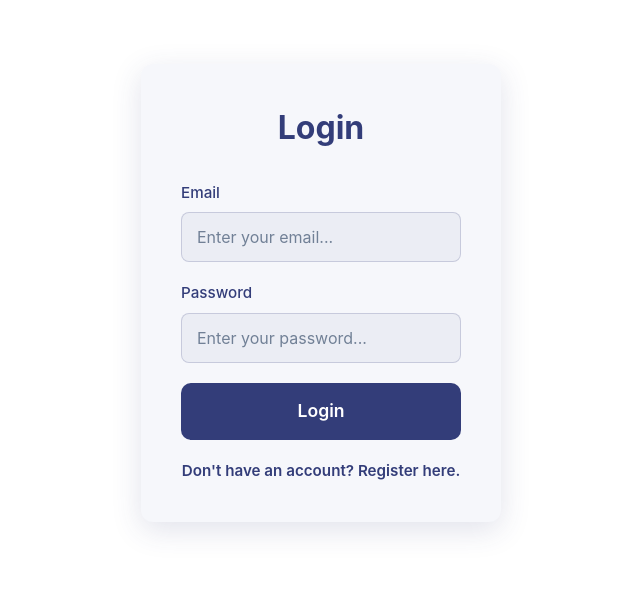
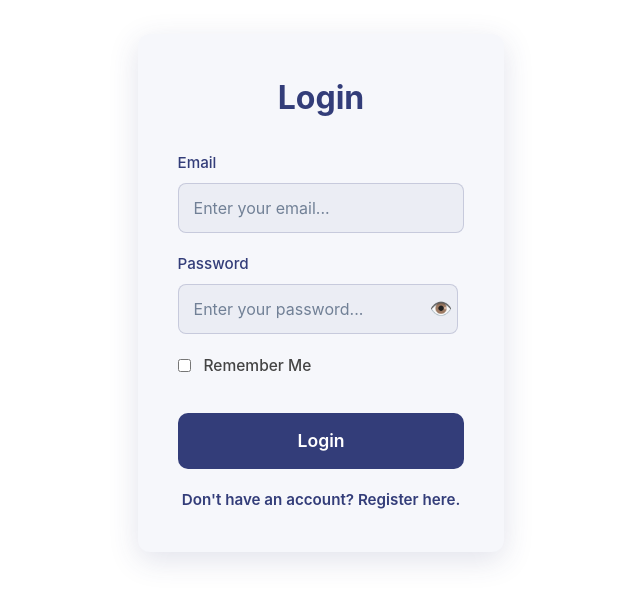
Before and after one commit to rapetoh/aiAssistant, a React (Vite) app: page /login in a window 1280 px wide. Shown: the part 107-708 px from the top of the page, without its empty margins (319-959 px from the left). Built offline with nearby package versions, Linux system fonts and the light colour scheme; no server answers.

Commit message:
Worked on the Login&Register page to better the interface and re-enforce how it works

```diff
--- a/src/components/AuthForm.css
+++ b/src/components/AuthForm.css
@@ -117,3 +117,51 @@
     font-size: 1em;
   }
 }
+
+.auth-input-wrapper {
+  display: flex;
+  align-items: center;
+  position: relative;
+}
+
+.show-password-toggle {
+  background: none;
+  border: none;
+  color: #805ad5;
+  font-size: 1.15em;
+  cursor: pointer;
+  margin-left: -32px;
+  margin-right: 8px;
+  padding: 0 4px;
+  outline: none;
+  transition: color 0.18s;
+  z-index: 2;
+}
+.show-password-toggle:focus,
+.show-password-toggle:hover {
+  color: #4f46e5;
+}
+
+.remember-me-group {
+  margin-bottom: 16px;
+  display: flex;
+  align-items: center;
+}
+
+.remember-me-label {
+  font-size: 0.97em;
+  color: #444;
+  display: flex;
+  align-items: center;
+  gap: 7px;
+  cursor: pointer;
+  font-weight: 500;
+}
+
+.remember-me-checkbox {
+  margin-right: 6px;
+  accent-color: #805ad5;
+}
+[data-theme="dark"] .remember-me-label {
+  color: #e0e7ff;
+}
--- a/src/components/AuthForm.jsx
+++ b/src/components/AuthForm.jsx
@@ -1,25 +1,72 @@
-import React from 'react';
+import React, { useRef, useEffect, useState } from 'react';
 import { Link } from 'react-router-dom';
 import './AuthForm.css';
 
-const AuthForm = ({ title, fields, onSubmit, loading, error, linkText, linkTo }) => {
+const AuthForm = ({ title, fields, onSubmit, loading, error, linkText, linkTo, rememberMe, onRememberMeChange }) => {
+  const [showPassword, setShowPassword] = useState(false);
+  const firstInvalidRef = useRef(null);
+
+  // Focus the first invalid field on error
+  useEffect(() => {
+    if (error && firstInvalidRef.current) {
+      firstInvalidRef.current.focus();
+    }
+  }, [error]);
+
   return (
-    <form className="auth-form" onSubmit={onSubmit}>
+    <form className="auth-form" onSubmit={onSubmit} noValidate>
       <h2 className="auth-form-title">{title}</h2>
-      {error && <p className="auth-form-error">{error}</p>}
-      {fields.map((field, index) => (
+      {error && (
+        <p className="auth-form-error" role="alert" aria-live="assertive">{error}</p>
+      )}
+      {fields.map((field, index) => {
+        const isPassword = field.type === 'password';
+        const inputId = `auth-input-${field.label.replace(/\s+/g, '').toLowerCase()}`;
+        return (
           <div className="form-group" key={index}>
-          <label htmlFor={field.label}>{field.label}</label>
+            <label htmlFor={inputId}>{field.label}</label>
+            <div className="auth-input-wrapper">
               <input
-            type={field.type}
-            id={field.label}
+                type={isPassword && showPassword ? 'text' : field.type}
+                id={inputId}
                 value={field.value}
                 onChange={(e) => field.onChange(e.target.value)}
                 required={field.required}
                 placeholder={`Enter your ${field.label.toLowerCase()}...`}
+                aria-invalid={!!error}
+                aria-describedby={error ? 'auth-form-error' : undefined}
+                ref={index === 0 && error ? firstInvalidRef : null}
+                autoComplete={isPassword ? 'current-password' : undefined}
               />
+              {isPassword && (
+                <button
+                  type="button"
+                  className="show-password-toggle"
+                  tabIndex={0}
+                  aria-label={showPassword ? 'Hide password' : 'Show password'}
+                  onClick={() => setShowPassword((v) => !v)}
+                >
+                  {showPassword ? '🙈' : '👁️'}
+                </button>
+              )}
             </div>
-      ))}
+          </div>
+        );
+      })}
+      {/* Remember Me Checkbox */}
+      {typeof rememberMe !== 'undefined' && typeof onRememberMeChange === 'function' && (
+        <div className="remember-me-group">
+          <label className="remember-me-label">
+            <input
+              type="checkbox"
+              checked={rememberMe}
+              onChange={e => onRememberMeChange(e.target.checked)}
+              className="remember-me-checkbox"
+            />
+            Remember Me
+          </label>
+        </div>
+      )}
       <button type="submit" className="auth-submit-button" disabled={loading}>
         {loading ? 'Loading...' : title}
       </button>
--- a/src/components/Chat.jsx
+++ b/src/components/Chat.jsx
@@ -210,7 +210,7 @@ const Chat = ({ chatId, chatTitle }) => {
         <span className="chat-input-tip-label">Tip:</span> You can <b >&nbsp;upload a file&nbsp;</b> in the <Link to="/documents" className="chat-input-tip-link">Documents</Link> section and chat about it here!
       </div>
       <form onSubmit={handleSubmit} className="input-form">
-        <input
+        < input
           type="text"
           value={input}
           onChange={(e) => setInput(e.target.value)}
--- a/src/pages/LoginPage.jsx
+++ b/src/pages/LoginPage.jsx
@@ -3,9 +3,18 @@ import { useNavigate, useLocation } from 'react-router-dom';
 import { useAuth } from '../context/AuthContext';
 import AuthForm from '../components/AuthForm';
 
+const validateEmail = (email) => {
+  return /^[^\s@]+@[^\s@]+\.[^\s@]+$/.test(email);
+};
+const validatePassword = (password) => {
+  return password && password.length >= 3; // Only require at least 3 chars for login
+};
+
 const LoginPage = () => {
   const [email, setEmail] = useState('');
   const [password, setPassword] = useState('');
+  const [rememberMe, setRememberMe] = useState(false);
+  const [validationError, setValidationError] = useState('');
   const { login, loading, authError, isAuthenticated } = useAuth();
   const navigate = useNavigate();
   const location = useLocation();
@@ -20,8 +29,18 @@ const LoginPage = () => {
 
   const handleSubmit = async (e) => {
     e.preventDefault();
+    // Frontend validation
+    if (!validateEmail(email)) {
+      setValidationError('Please enter a valid email address.');
+      return;
+    }
+    if (!validatePassword(password)) {
+      setValidationError('Please enter your password.');
+      return;
+    }
+    setValidationError('');
     try {
-      await login(email, password);
+      await login(email, password, rememberMe);
       // Redirect to the page they were trying to access, or home if no specific page
       const from = location.state?.from?.pathname || '/';
       navigate(from, { replace: true });
@@ -41,9 +60,11 @@ const LoginPage = () => {
         ]}
         onSubmit={handleSubmit}
         loading={loading}
-        error={authError}
+        error={validationError || authError}
         linkText="Don't have an account? Register here."
         linkTo="/register"
+        rememberMe={rememberMe}
+        onRememberMeChange={setRememberMe}
       />
     </div>
   );
--- a/src/pages/RegisterPage.jsx
+++ b/src/pages/RegisterPage.jsx
@@ -3,10 +3,24 @@ import { useNavigate, useLocation } from 'react-router-dom';
 import { useAuth } from '../context/AuthContext';
 import AuthForm from '../components/AuthForm';
 
+const validateEmail = (email) => {
+  // Simple email regex
+  return /^[^\s@]+@[^\s@]+\.[^\s@]+$/.test(email);
+};
+const validatePassword = (password) => {
+  // At least 8 chars, one letter, one number
+  return /^(?=.*[A-Za-z])(?=.*\d)[A-Za-z\d]{8,}$/.test(password);
+};
+const validateUsername = (username) => {
+  // At least 3 chars, only letters, numbers, underscores
+  return /^\w{3,}$/.test(username);
+};
+
 const RegisterPage = () => {
   const [username, setUsername] = useState('');
   const [email, setEmail] = useState('');
   const [password, setPassword] = useState('');
+  const [validationError, setValidationError] = useState('');
   const { register, loading, authError, isAuthenticated } = useAuth();
   const navigate = useNavigate();
   const location = useLocation();
@@ -21,6 +35,20 @@ const RegisterPage = () => {
 
   const handleSubmit = async (e) => {
     e.preventDefault();
+    // Frontend validation
+    if (!validateUsername(username)) {
+      setValidationError('Username must be at least 3 characters and contain only letters, numbers, or underscores.');
+      return;
+    }
+    if (!validateEmail(email)) {
+      setValidationError('Please enter a valid email address.');
+      return;
+    }
+    if (!validatePassword(password)) {
+      setValidationError('Password must be at least 8 characters and contain at least one letter and one number.');
+      return;
+    }
+    setValidationError('');
     try {
       await register(username, email, password);
       // Redirect to the page they were trying to access, or home if no specific page
@@ -43,7 +71,7 @@ const RegisterPage = () => {
         ]}
         onSubmit={handleSubmit}
         loading={loading}
-        error={authError}
+        error={validationError || authError}
         linkText="Already have an account? Login here."
         linkTo="/login"
       />
--- a/src/services/authService.js
+++ b/src/services/authService.js
@@ -11,9 +11,9 @@ export const authService = {
     }
   },
 
-  login: async (email, password) => {
+  login: async (email, password, rememberMe = false) => {
     try {
-      const response = await api.post('/auth/login', { email, password });
+      const response = await api.post('/auth/login', { email, password, rememberMe });
       return response.data;
     } catch (error) {
       console.error('Error during login:', error.response?.data || error.message);
```
Also changed, not shown: 1 other file (tests, documents, lock files or other folders). Lines whose indentation alone changed are shown as unchanged.
